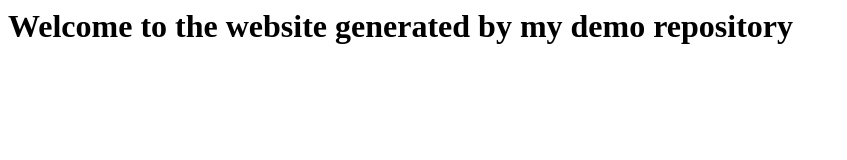
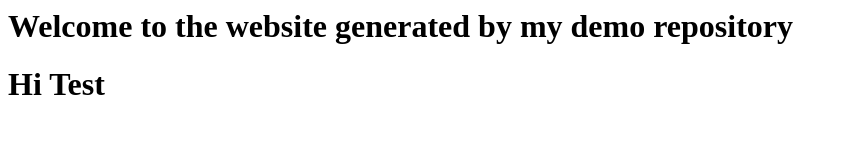
Before and after one commit to MapyTech/demo-repository, a website: page index.html in a window 1280 px wide. Shown: the whole page, without its empty margins (0-847 px from the left). Drawn offline with Linux system fonts and the light colour scheme.

Commit message:
Update index.html

```diff
--- a/index.html
+++ b/index.html
@@ -1 +1,2 @@
 <h1>Welcome to the website generated by my demo repository</h1>
+<h1>Hi Test</h1>
```
